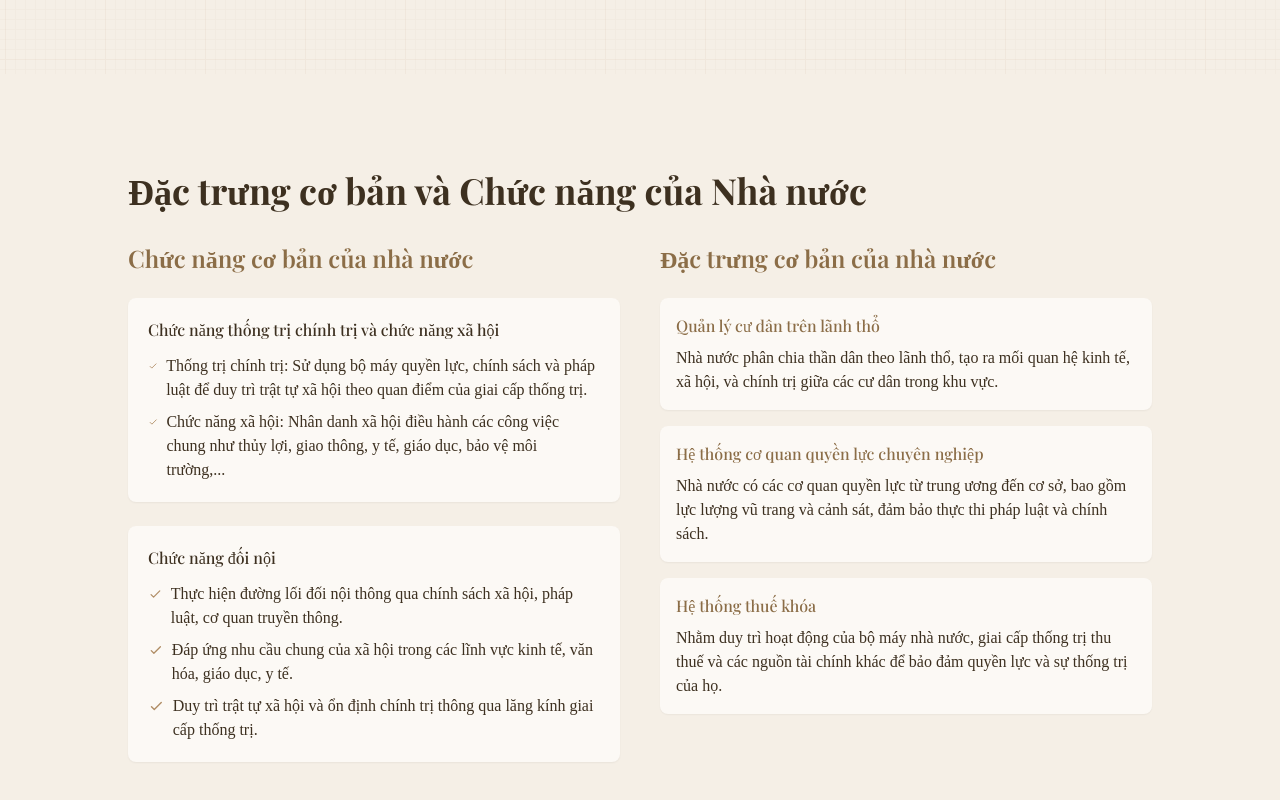
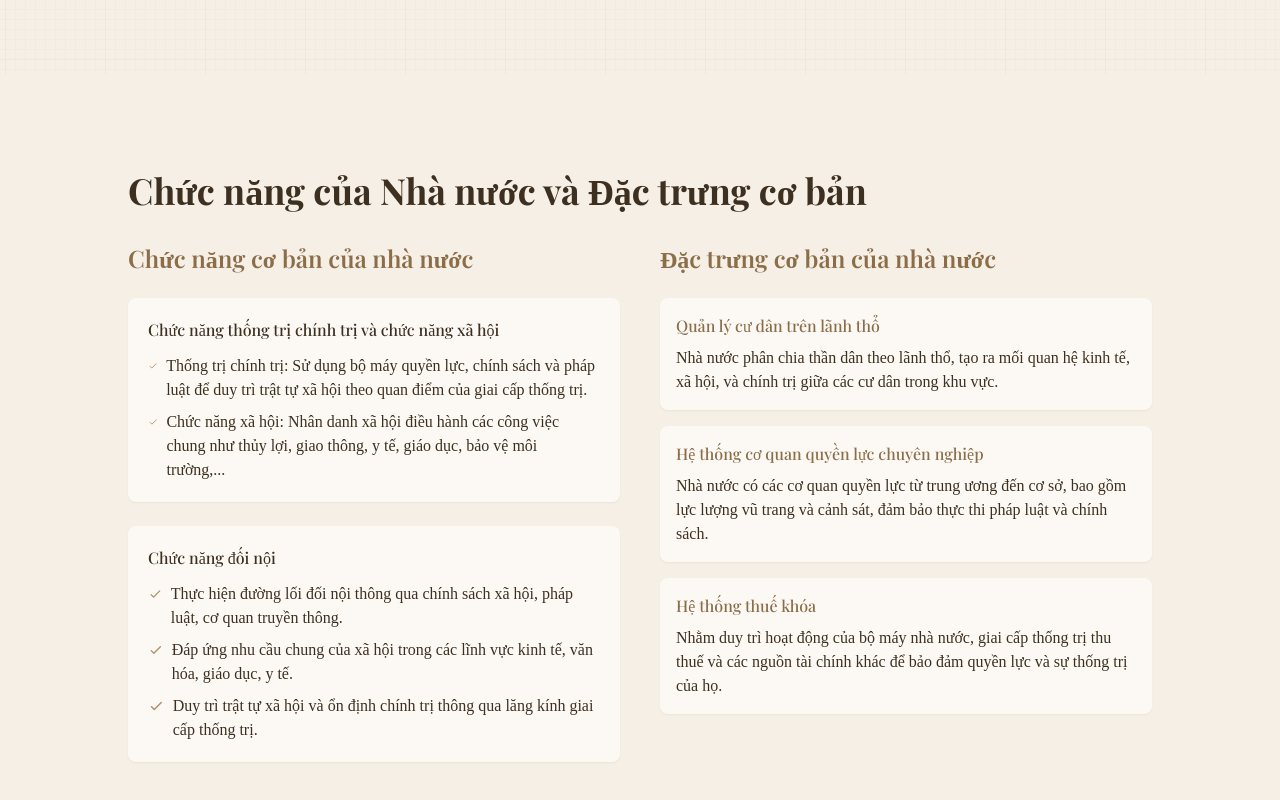
Before and after one commit to tranducvuong03/MLN111_Product, a plain HTML site: page index.html in a window 1280 px wide. Shown: the part 6256-7056 px from the top of the page. Drawn offline with nearby package versions, Linux system fonts and the light colour scheme; a web font is replaced by a local one.

Commit message:
change title

```diff
--- a/index.html
+++ b/index.html
@@ -779,7 +779,7 @@ thành dân tộc ở châu Á -->
     <section id="slide7" class="slide px-4 py-20 md:px-20 md:py-24 bg-sepia-100 dark:bg-sepia-800">
         <div class="bg-pattern"></div>
         <div class="slide-content max-w-5xl mx-auto">
-            <h2 class="text-3xl md:text-4xl font-bold mb-8 slide-from-left">Đặc trưng cơ bản và Chức năng của Nhà nước
+            <h2 class="text-3xl md:text-4xl font-bold mb-8 slide-from-left">Chức năng của Nhà nước và Đặc trưng cơ bản
             </h2>
 
             <div class="grid md:grid-cols-2 gap-10 mb-10">
```
